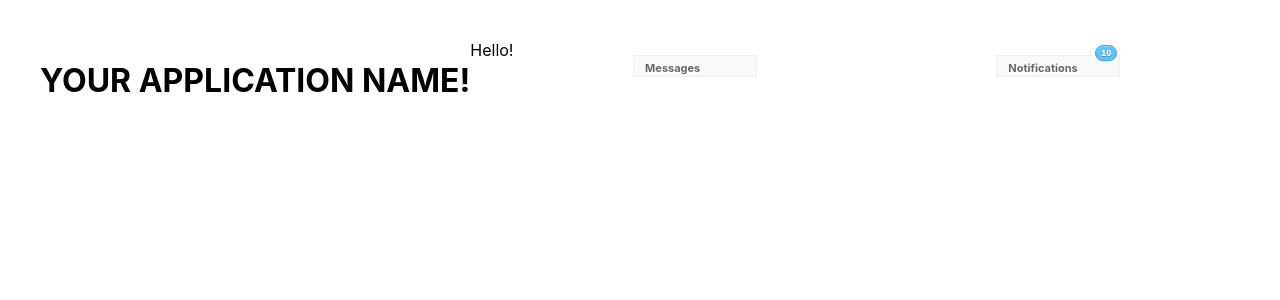
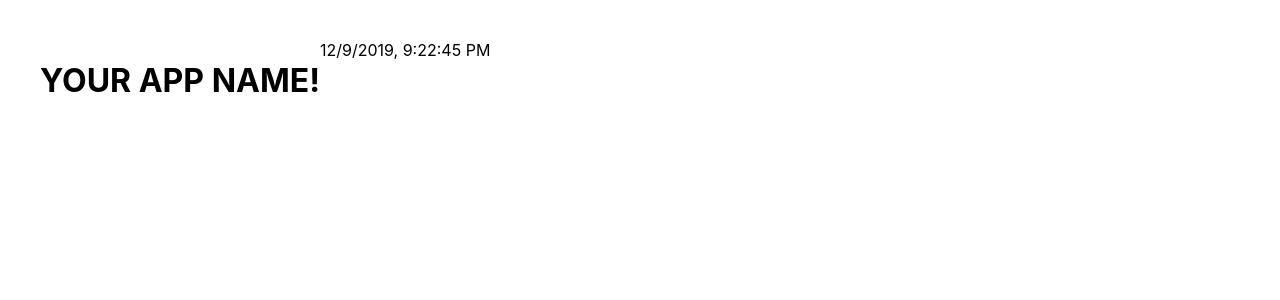
Before and after one commit to sPro1ly0/react-playground, a React (Create React App) app: page / in a window 1280 px wide. Shown: the top 300 px of the page. Built offline with nearby package versions, Linux system fonts and the light colour scheme.

Commit message:
Learn state and create initial files for state folder, TheDate

```diff
--- a/src/App.js
+++ b/src/App.js
@@ -1,8 +1,9 @@
 import React, { Component } from 'react';
-import Split from './composition/Split';
+//import Split from './composition/Split';
 import './App.css';
-import Tooltip from './composition/Tooltip';
-import Messages from './Messages';
+//import Tooltip from './composition/Tooltip';
+//import Messages from './Messages';
+import TheDate from './state/TheDate';
 //testing intro example
 
 
@@ -11,43 +12,43 @@ class AppClass extends Component {
   render() {
     return (
       <div className="App">
-        <h1>YOUR APPLICATION NAME!</h1>
-        <div>Hello!</div>
+        <h1>YOUR APP NAME!</h1>
+        <TheDate />
 
-        <Messages name="Messages" unread={0}/>
-        <Messages name="Notifications" unread={10}/>
       </div>
     );
   }
 }
+//<Messages name="Messages" unread={0}/>
+//<Messages name="Notifications" unread={10}/>
 
 // make 2 tooltips here and another inside the App directly
-const firstTooltip = (
-  <Tooltip color="hotpink" message='tooltip message'>
-   ipsum {/*these are children*/}
-  </Tooltip>
-)
-const secondTooltip = (
-  <Tooltip color="#126BCC" message='another tooltip message'>
-    officiis {/*these are children*/}
-  </Tooltip>
-)
+//const firstTooltip = (
+//  <Tooltip color="hotpink" message='tooltip message'>
+//   ipsum {/*these are children*/}
+//  </Tooltip>
+//)
+//const secondTooltip = (
+//  <Tooltip color="#126BCC" message='another tooltip message'>
+//    officiis {/*these are children*/}
+//  </Tooltip>
+//)
 
-function App() {
-  return ( //2 instances of <Split />
-    <main className='App'>
-      <Split className='left' flexBasis={3}>
-  This is the content for the left `Split`. Star, {firstTooltip} Sun, Moon, Earth, Ocean, Sky.
-        {/* make another tooltip directly inside the App */}
-        <Tooltip message='one more tooltip message'>
-          Necessitatibus? {/*these are children*/}
-        </Tooltip>
-      </Split>
-      <Split className='right' flexBasis={4}>
-  This is the content for the right `Split`. Dragon Prince Zym {secondTooltip} is awesome.
-      </Split>
-    </main>
-  );
-}
+//function App() {
+//  return ( //2 instances of <Split />
+//    <main className='App'>
+//      <Split className='left' flexBasis={3}>
+//  This is the content for the left `Split`. Star, {firstTooltip} Sun, Moon, Earth, Ocean, Sky.
+//        {/* make another tooltip directly inside the App */}
+//        <Tooltip message='one more tooltip message'>
+//          Necessitatibus? {/*these are children*/}
+//        </Tooltip>
+//      </Split>
+//      <Split className='right' flexBasis={4}>
+//  This is the content for the right `Split`. Dragon Prince Zym {secondTooltip} is awesome.
+//      </Split>
+//    </main>
+//  );
+//}
 
 export default AppClass;
--- /dev/null
+++ b/src/state/TheDate.js
@@ -0,0 +1,15 @@
+import React from 'react';
+
+class TheDate extends React.Component {
+    constructor(props) {
+        super(props)
+        this.state = { datetime: new Date() };
+    }
+    render() {
+        return (
+        <div>{this.state.datetime.toLocaleString()}</div>
+        )
+    }
+};
+
+export default TheDate
```
Also changed, not shown: 1 other file (tests, documents, lock files or other folders).
